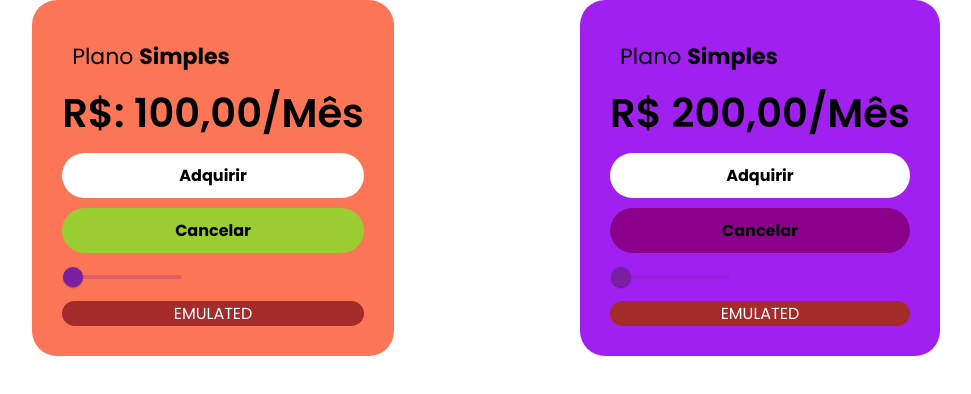
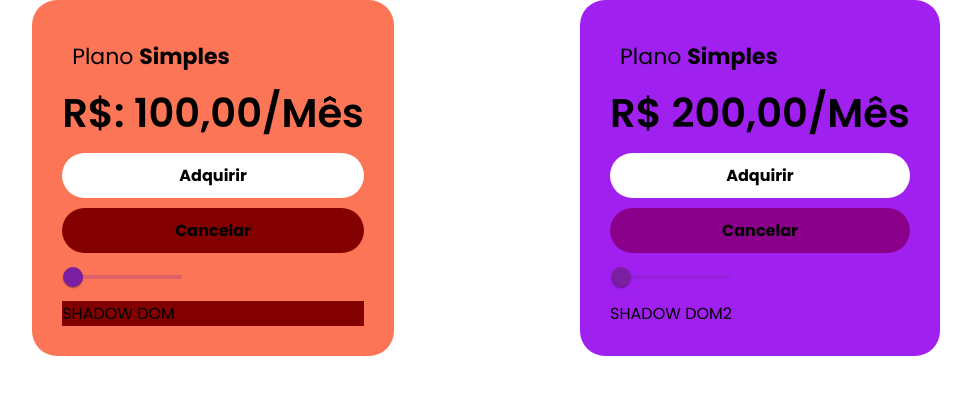
Before and after one commit to arthurvaz18/Angular-Components-e-Estiliza-es, an Angular app: page / in a window 1280 px wide. Shown: the top 394 px of the page, without its empty margins (154-1125 px from the left). Built offline with nearby package versions, Linux system fonts and the light colour scheme.

Commit message:
View Encapsulation Shadow Dom part 1

```diff
--- a/src/app/card-roxo/card-roxo.component.html
+++ b/src/app/card-roxo/card-roxo.component.html
@@ -8,7 +8,7 @@
         <input matSliderThumb>
       </mat-slider>
 
-<div class="emulated">EMULATED</div>
+      <div class="card-cancel-button">SHADOW DOM2 </div>
 
 
 
--- a/src/app/card/card.component.html
+++ b/src/app/card/card.component.html
@@ -8,6 +8,6 @@
         <input matSliderThumb>
       </mat-slider>
 
-<div class="emulated">EMULATED</div>
+<div class="card-cancel-button">SHADOW DOM</div>
 
 </div>
--- a/src/app/card/card.component.scss
+++ b/src/app/card/card.component.scss
@@ -25,10 +25,6 @@
   border-color: white !important;
 }
 
-.emulated {
-    background-color:red;
-    border-radius: 20px;
-    color: white;
-    text-align: center;
-
+.card-cancel-button {
+    background-color: rgb(131, 0, 0) !important;
 }
--- a/src/app/card/card.component.ts
+++ b/src/app/card/card.component.ts
@@ -13,8 +13,7 @@
   selector: 'app-card',
   templateUrl: './card.component.html',
   styleUrls: ['./card.component.scss'],
-  encapsulation: ViewEncapsulation.Emulated,
-  /*Na verdade este é o View Encapsulation EMULATED */
+  encapsulation: ViewEncapsulation.ShadowDom,
 })
 export class CardComponent implements OnInit {
   //@ts-ignore
--- a/src/style/_global-overrides.scss
+++ b/src/style/_global-overrides.scss
@@ -1,8 +1,5 @@
 /* Alterando a classe globalmente no meu projeto*/
 
-.card-cancel-button {
-    background-color: yellowgreen !important;
-}
 
 //essa atualização afeta o mat-slider que vem da biblioteca angular material
 //é aplicada em qualquer utilização do mat-slider
--- a/src/styles.scss
+++ b/src/styles.scss
@@ -2,13 +2,10 @@
 
 @import "./style/global-overrides";
 
-.emulated {
-    background-color:brown !important;
-    border-radius: 20px;
-    color: white;
-    text-align: center;
+//.card-cancel-button {
+  //  background-color: rgb(5, 152, 175);
+//}
 
-}
 
 html, body { height: 100%; }
 body { margin: 0; font-family: Roboto, "Helvetica Neue", sans-serif; }
```
